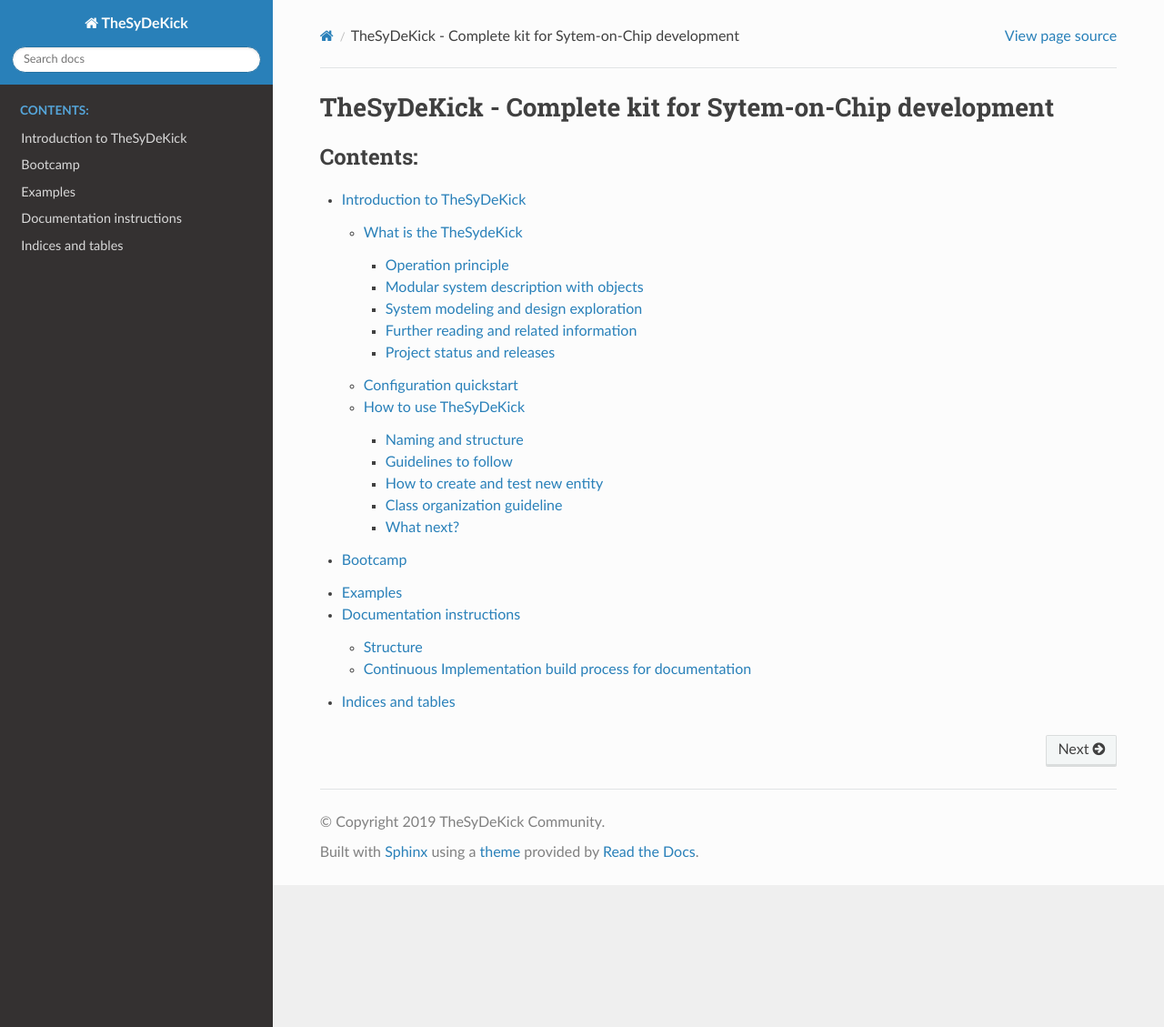
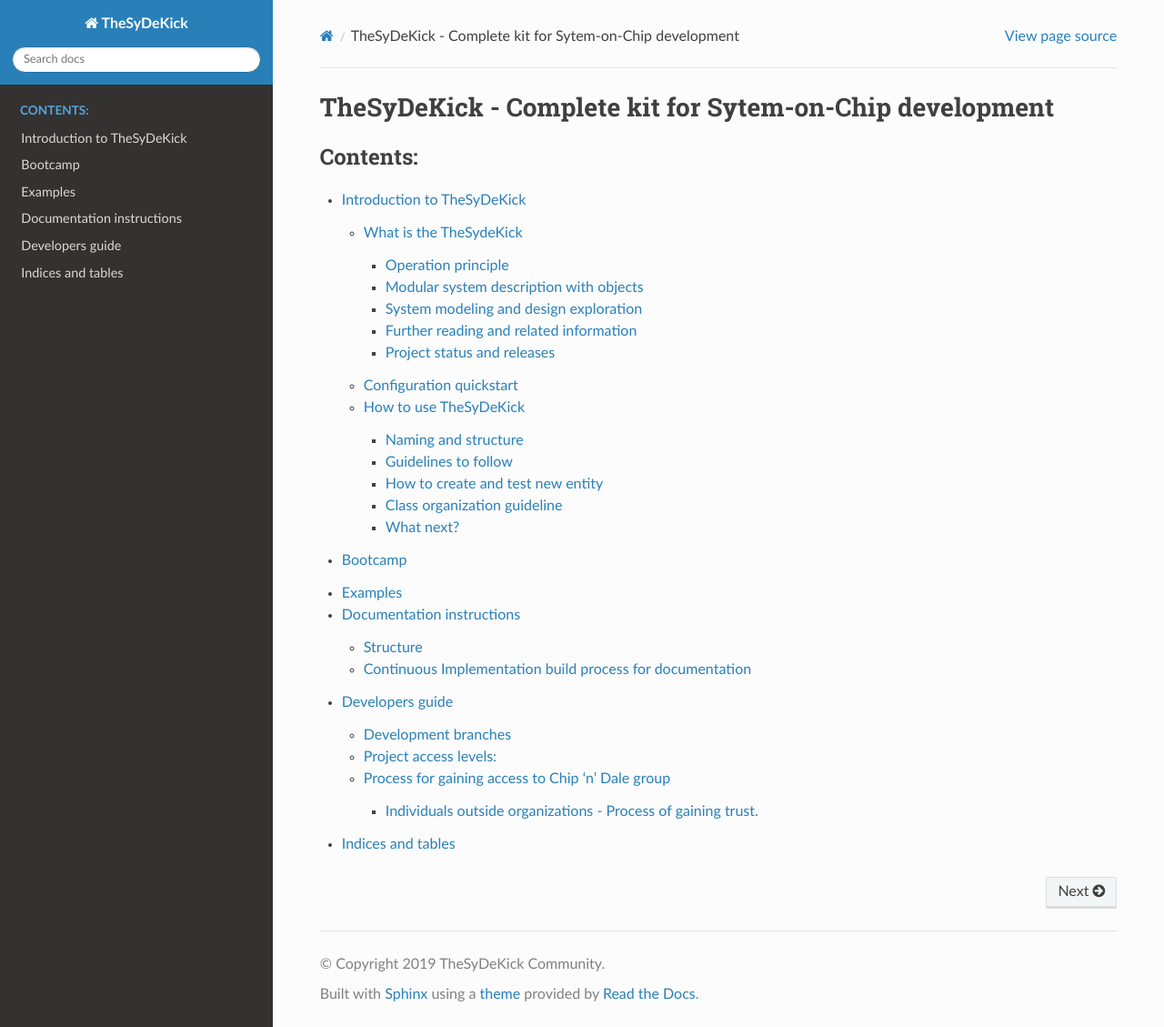
Before and after one commit to TheSystemDevelopmentKit/thesdk_template, a Sphinx documentation site: the page built from doc/source/index.rst, in a window 1280 px wide and 1129 px high. Shown: the whole window at 91% size. Built offline with Sphinx 7.4.7 and the Read the Docs theme 3.1.0, drawn with Linux system fonts in a browser that asks for light colours; formulas are drawn with MathJax 3; pages that are not in the unit, such as notebooks, are missing from menus; part of the change alters nothing that is shown.

Commit message:
Add the first version of developers guide

```diff
--- a/doc/source/conf.py
+++ b/doc/source/conf.py
@@ -36,7 +36,7 @@ author = ''
 # The short X.Y version
 version = ''
 # The full version, including alpha/beta/rc tags
-release = '1.12_RC'
+release = '1.14_RC'
 
 autoclass_content='both'
 
@@ -50,14 +50,28 @@ autoclass_content='both'
 # extensions coming with Sphinx (named 'sphinx.ext.*') or your custom
 # ones.
 extensions = [
+    'sphinxcontrib.bibtex',
     'sphinx.ext.autodoc',
     'sphinx.ext.intersphinx',
     'sphinx.ext.imgmath',
     'sphinx.ext.ifconfig',
     'sphinx.ext.viewcode',
     'sphinx.ext.napoleon',
-    'myst_parser'
+    'myst_parser',
+    'sphinx.ext.mathjax'
 ]
+
+bibtex_bibfiles = ['refs.bib']
+
+math_number_all = True
+numfig = True
+numfig_format = {
+#     'figure': 'Fig. {number}',
+#     'table':  'Table {number} {name}',
+#     'code-block': 'Listing {number}',
+#     'section':    'Section {number}',
+#     'math': 'Equation %s',
+}
 
 # Add any paths that contain templates here, relative to this directory.
 templates_path = ['_templates']
--- /dev/null
+++ b/doc/source/developers_guide.rst
@@ -0,0 +1,88 @@
+Developers guide
+================
+To coordinate the development we have established a release schedule and policy
+for merge requests.
+
+.. note::
+   For experienced professional coders: Most of us are not. We are mainly
+   circuit designers. Some of our habits and practices may seem errorneous,
+   weird, ancient and inefficient. Please bear with us, and keep in mind that
+   we have started from below zero. We are willing to learn, but some of us in
+   our organization must understand the concept you are proposing, see the
+   benefit, and explain it to others. Otherwise it will turn the majority of
+   the development to dogmatic religion and make it even more difficult to our users to
+   start using and get into the development of this greatest effort of all
+   times. Thank you for your understanding.  -Marko Kosunen
+
+Development branches
+--------------------
+Development chipndale_template and for each submodule under it is executed
+under development branches named 'va.b_RC" where a and b are the numbers fo
+major and minor releases, and there is a merge request for those branches for
+communication. Smaller develpment sprints can be made in brances named freely
+with merge request to the RC-branches. The releases will be tagged 'va.b'
+
+If the RC branch does not exist, there has been nodevelopment since the last
+release. In that case, please create the branch and a merge request for it.
+
+Project access levels:
+----------------------
+* Main branch of the project should be protected.
+* Only 'Maintainers' should be able to push to protected branches.
+* 'Developers' should be able to merge to protected branches.
+
+Process for gaining access to Chip 'n' Dale group
+-------------------------------------------------
+
+Among the contributors, we saw a need to agree on policy how the access rights
+and access levels are granted to people willing to participate the development.
+The reason being that with the great power comes a great responsibility, and
+the principle (as in system managing in general) is that privileges are
+minimized by default to the minimum level necessary. The privileges of the
+access levels are reported `https://docs.gitlab.com/ee/user/permissions.html
+<https://docs.gitlab.com/ee/user/permissions.html>`_
+
+1. 'Owner' rights are granted only if they are absolutely needed. They are
+   primarily granted to persons who a) represents a trusted organization. b)
+   Has a need to manage members, projects and groups, and edit the content of
+   the whole 'TheSyDeKick' group with full access and more power than
+   'maintainer'. Access is granted per request from at least two contributors
+   with 'owner' rights.
+
+2. 'Maintainer' rights are granted to persons who a) represents a trusted
+   organization. b) Has a need to manage members, projects and groups, and edit
+   the content of the 'TheSyDeKick' group with more rights and more power than
+   'developer'. Access is granted per request from at least two contributors
+   with 'maintainer' rights.
+
+3. 'Developer' rights are granted by 'maintainers' per request. Maintainers
+   should grant 'developer' access only to a) trusted members of their
+   organizations, b) trusted members that represent some organizational
+   contributor they have personally met.
+
+Individuals outside organizations - Process of gaining trust.
+.............................................................
+
+Motivation: with more access rights you get more visibility to for example
+confidential issues (like this) and activities in this group. You become 'more
+involved' contributor.
+
+1. At No access: File pull/merge requests from a fork and ask for a review.
+   . After 5 merged requests you may be granted 'reporter' rights per request
+   to at least two maintainers.
+
+2. At Reporter rights: File pull/merge requests and demonstrate activity and skill.
+   After 5 merged requests 'developer' rights may be granted per request from
+   at least three 'maintainers'.
+
+3. At Developer rights: 'maintainer' rights for individual should be an
+   exception. The 'maintainer' access may be granted by proposing a
+   group/project wide action that a) requires maintainer rights b) is discussed
+   and agreed in one or more issues or merge requests involving developers and
+   maintainers. c) Received as in good idea and accepted to be implemented.
+   'maintainer' access may be granted after second acceptance of this kind of
+   proposal per request from at least two 'maintainers' supported by at least
+   two 'developers'. Maintainer access from an individual member may be revoked
+   if an individual maintainer adds members to the project without following
+   this procedure. Access will be also revoked from all members added by that
+   individual maintainer.
--- a/doc/source/index.rst
+++ b/doc/source/index.rst
@@ -38,4 +38,6 @@ TheSyDeKick - Complete kit for Sytem-on-Chip development
 
    documentation_instructions
 
+   developers_guide
+
    indices_and_tables
```
